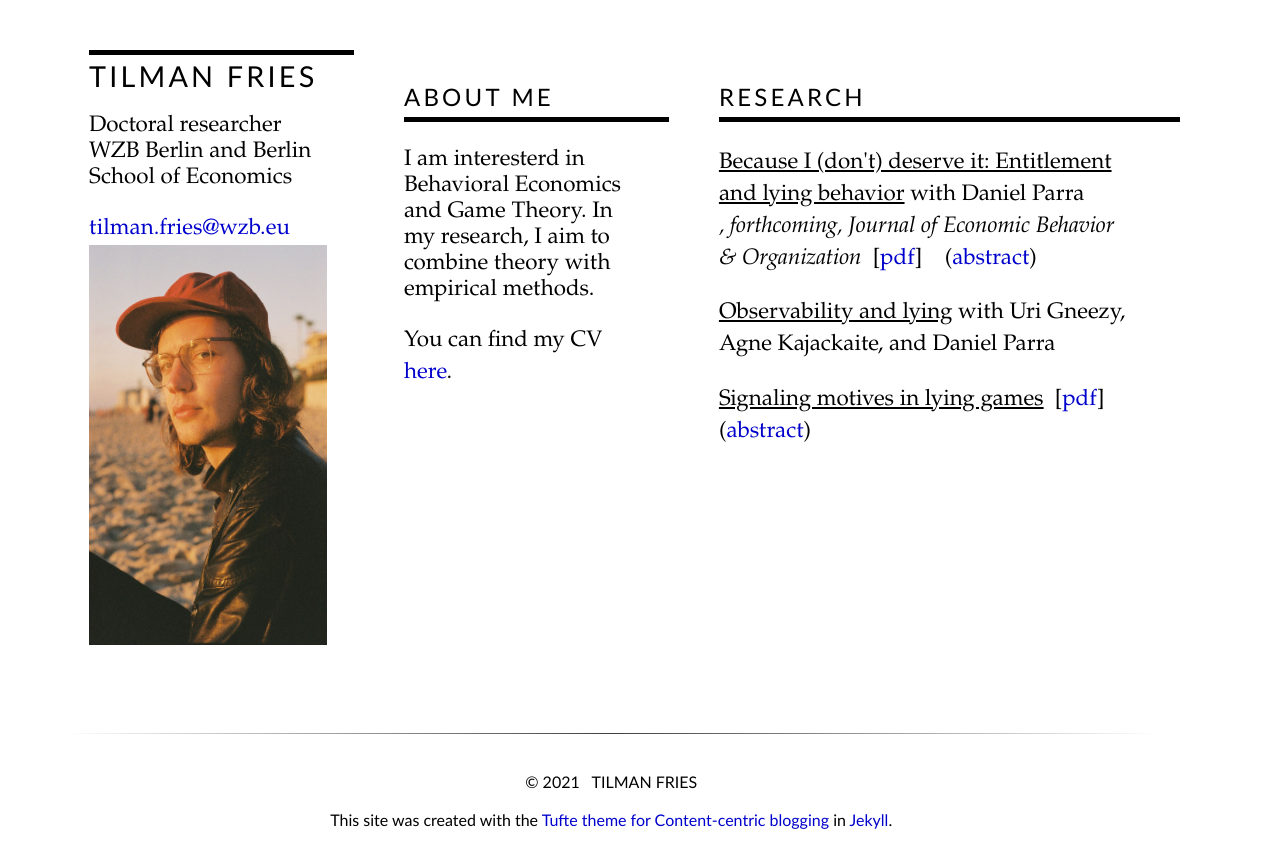
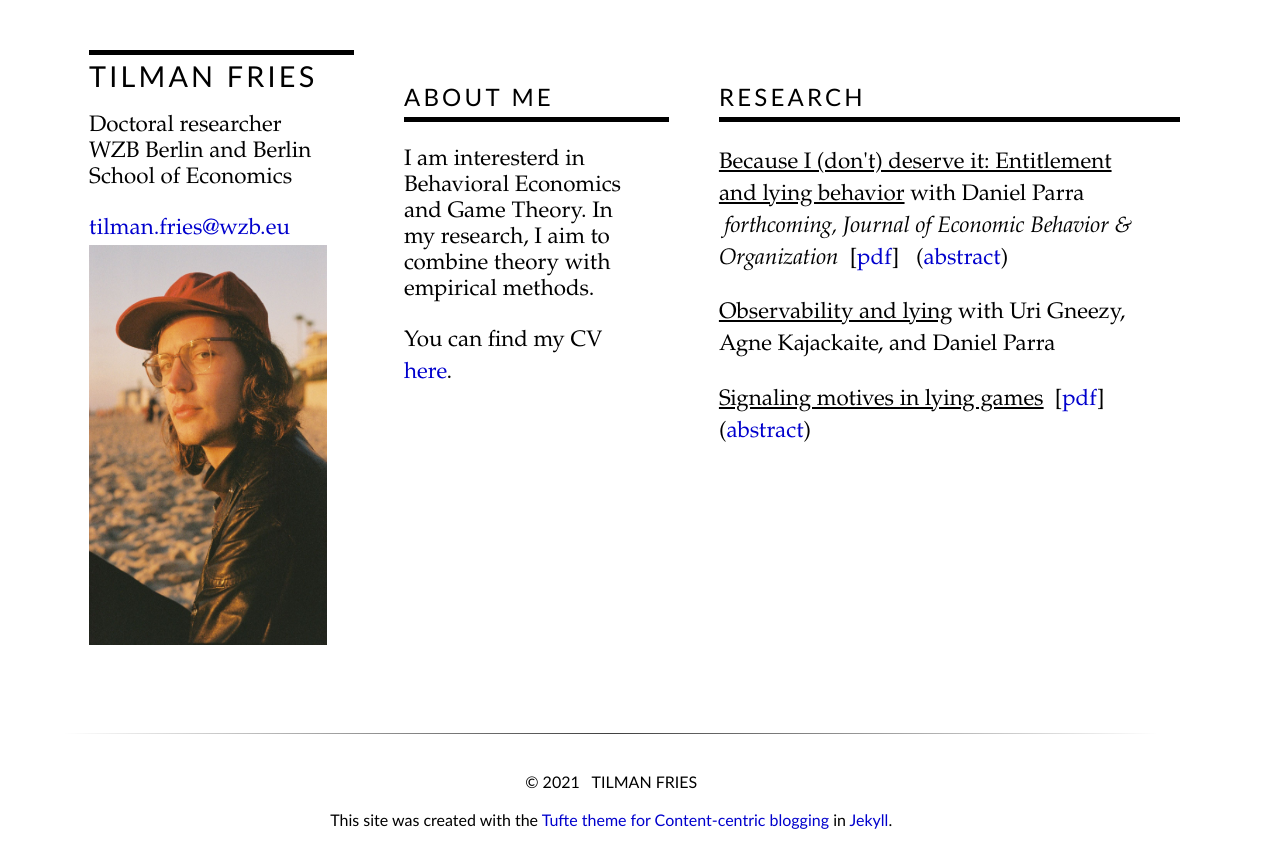
Before and after one commit to tilmanfries/tilmanfries.github.io, a Jekyll site: the page built from index.md, in a window 1280 px wide. Shown: the top 868 px of the page. Built offline with Jekyll 4.4.1, drawn with Linux system fonts in a browser that asks for light colours.

Commit message:
hope this is the last commit today (further layout changes)

```diff
--- a/_layouts/personal.html
+++ b/_layouts/personal.html
@@ -34,10 +34,10 @@
      with {{ item.collab}}
      {% endif %}
      {% if item.journal != "none" %}
-      <i>,&nbsp;{{ item.journal }}</i>
+      <i>&nbsp;{{ item.journal }}</i>
      {% endif %}
     {% if item.pdf != "none" %}
-    &nbsp;[<a href=/assets/pdf/{{ item.pdf }}>pdf</a>]&nbsp;
+    &nbsp;[<a href=/assets/pdf/{{ item.pdf }}>pdf</a>]
     {% endif %}
     {% if item.abstract != "none" %}
     &nbsp;
```
